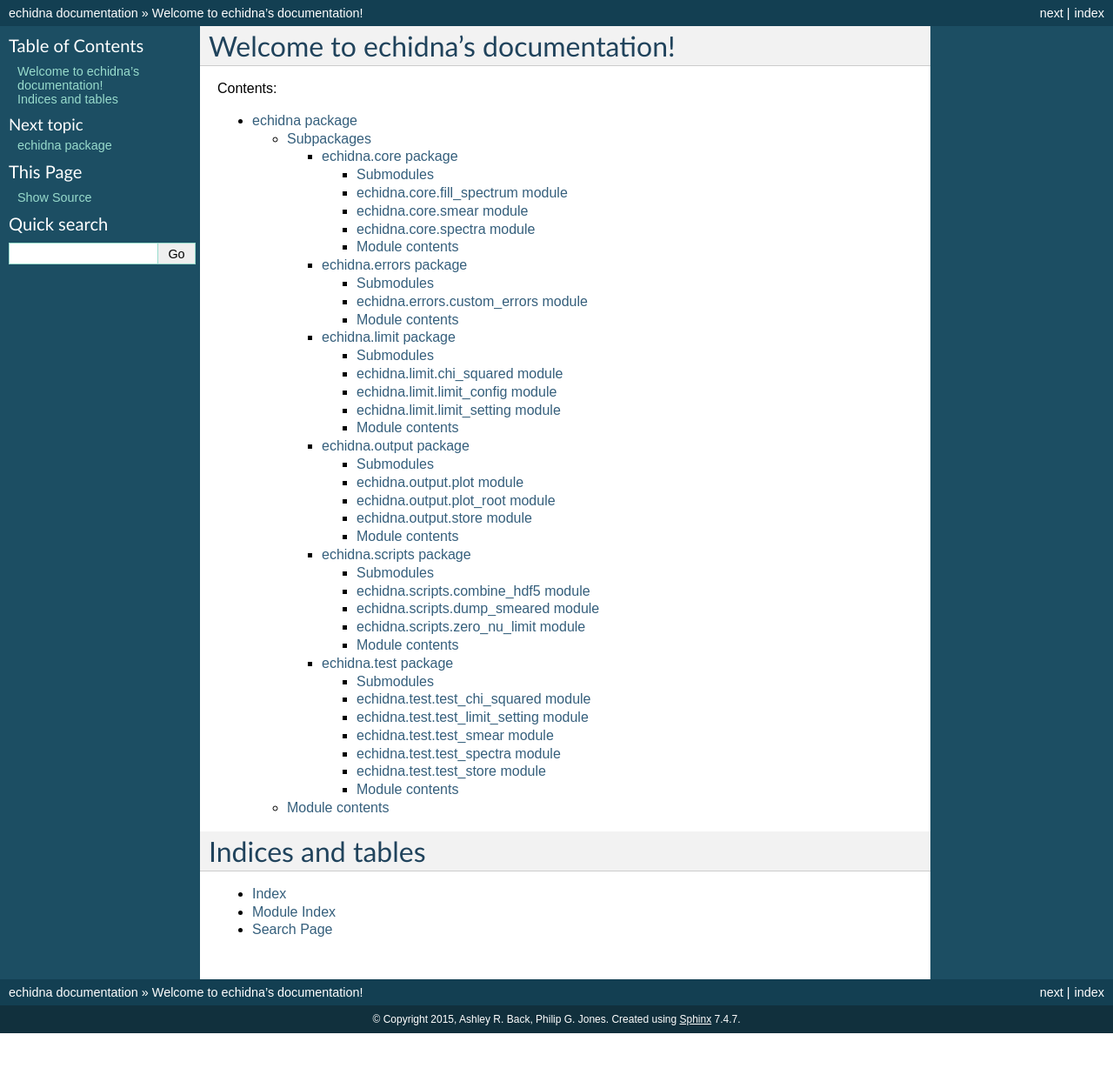
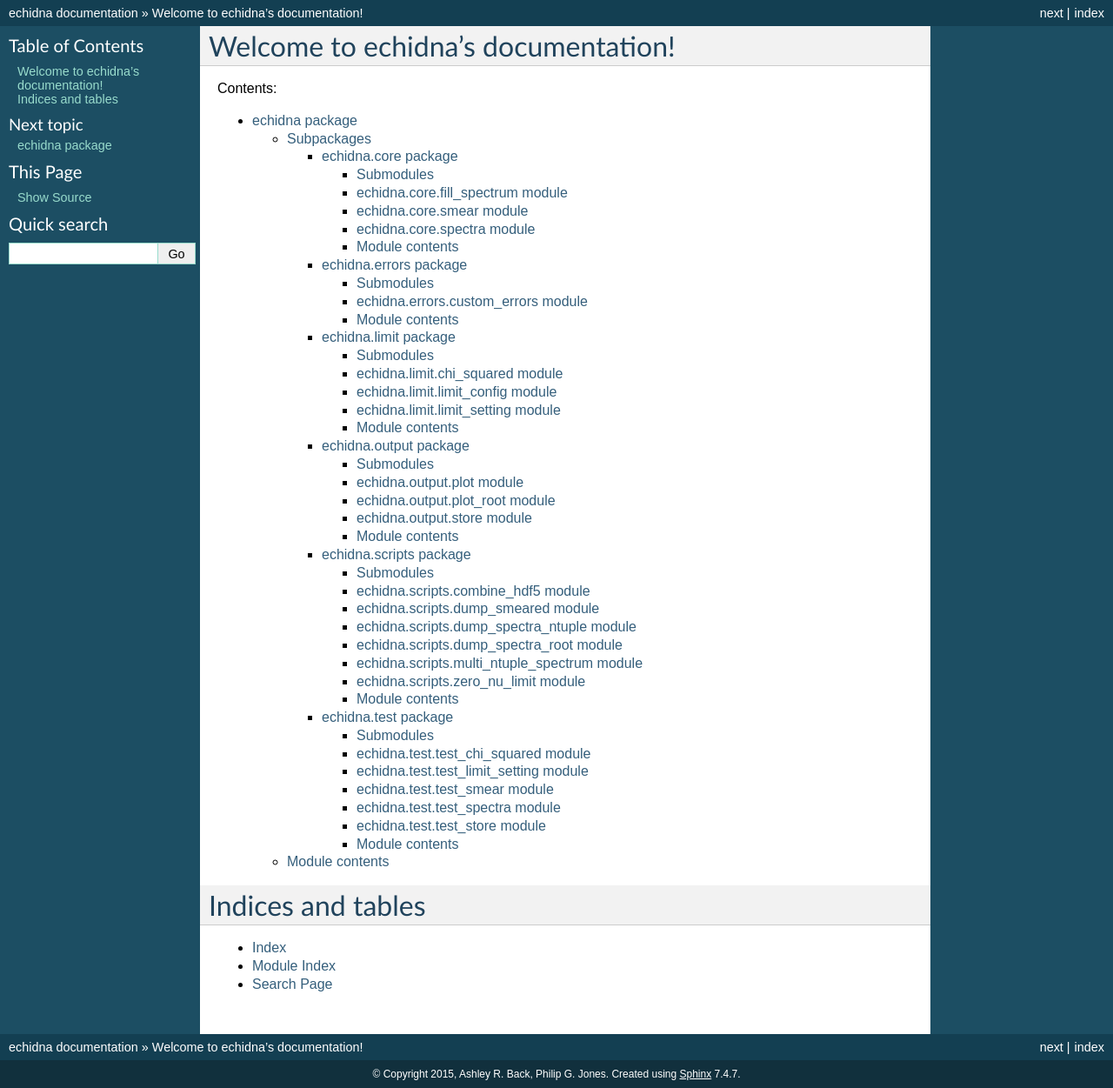
Before and after one commit to snoplusuk/echidna, a Sphinx documentation site: the page built from docs/index.rst, in a window 1280 px wide. Shown: the whole page at 87% size. Built offline with Sphinx 7.4.7, drawn with Linux system fonts in a browser that asks for light colours; before the commit the page ends 1188 px from its top, so only the background shows below that.

```diff
--- a/docs/echidna.scripts.rst
+++ b/docs/echidna.scripts.rst
@@ -20,6 +20,30 @@
     :undoc-members:
     :show-inheritance:
 
+echidna.scripts.dump_spectra_ntuple module
+------------------------------------------
+
+.. automodule:: echidna.scripts.dump_spectra_ntuple
+    :members:
+    :undoc-members:
+    :show-inheritance:
+
+echidna.scripts.dump_spectra_root module
+----------------------------------------
+
+.. automodule:: echidna.scripts.dump_spectra_root
+    :members:
+    :undoc-members:
+    :show-inheritance:
+
+echidna.scripts.multi_ntuple_spectrum module
+--------------------------------------------
+
+.. automodule:: echidna.scripts.multi_ntuple_spectrum
+    :members:
+    :undoc-members:
+    :show-inheritance:
+
 echidna.scripts.zero_nu_limit module
 ------------------------------------
 
```
Also changed, not shown: 1 other file.
